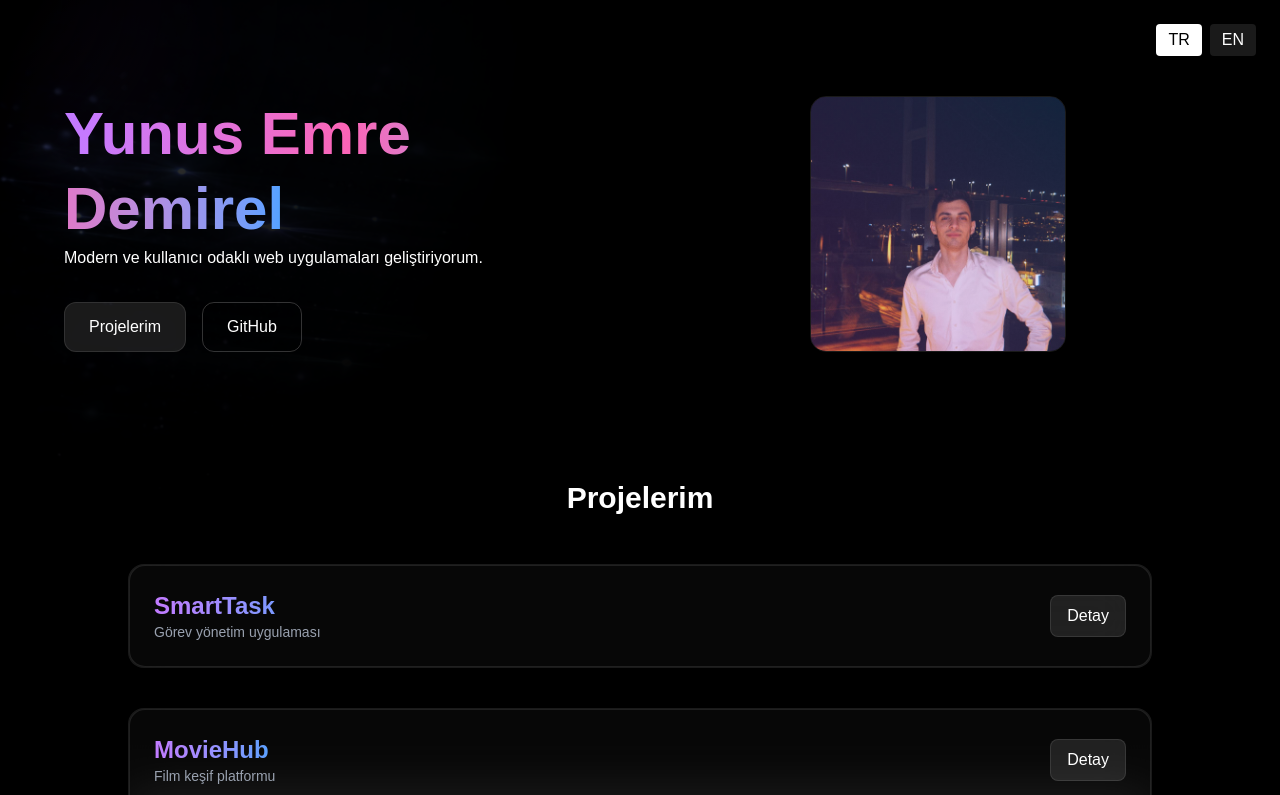
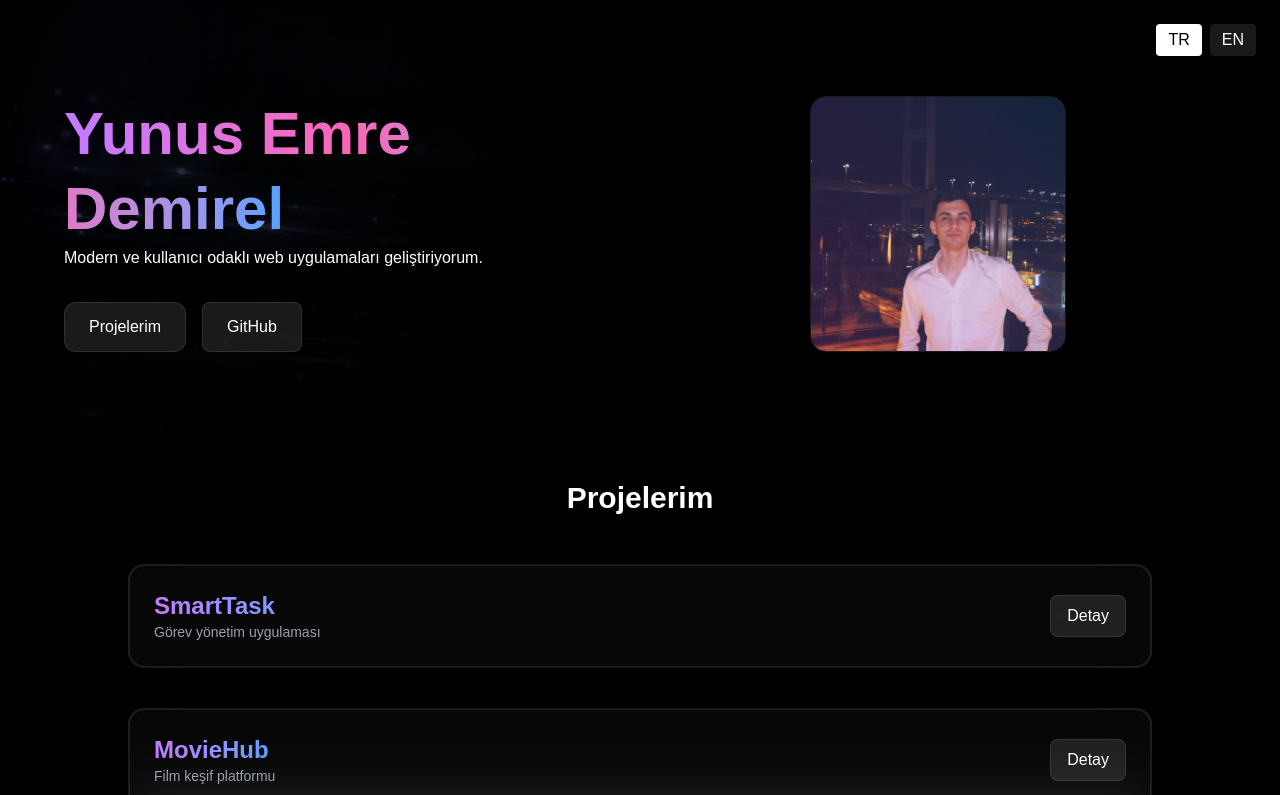
Before and after one commit to iondris/personal-portfolio, a Next.js app: page / in a window 1280 px wide. Shown: the top 795 px of the page. Built offline with nearby package versions, Linux system fonts and the light colour scheme.

Commit message:
GitHub butonu güncellendi

```diff
--- a/components/Hero.tsx
+++ b/components/Hero.tsx
@@ -28,9 +28,14 @@ export default function Hero() {
             {t.heroButton1}
           </button>
 
-          <button className="px-6 py-3 rounded-xl border border-white/20 hover:bg-white/10 transition">
+          <a
+            href="https://github.com/iondris"
+            target="_blank"
+            rel="noopener noreferrer"
+            className="px-6 py-3 rounded-lg bg-white/10 hover:bg-white/20 transition border border-white/10"
+          >
             GitHub
-          </button>
+          </a>
         </div>
       </div>
 
```
